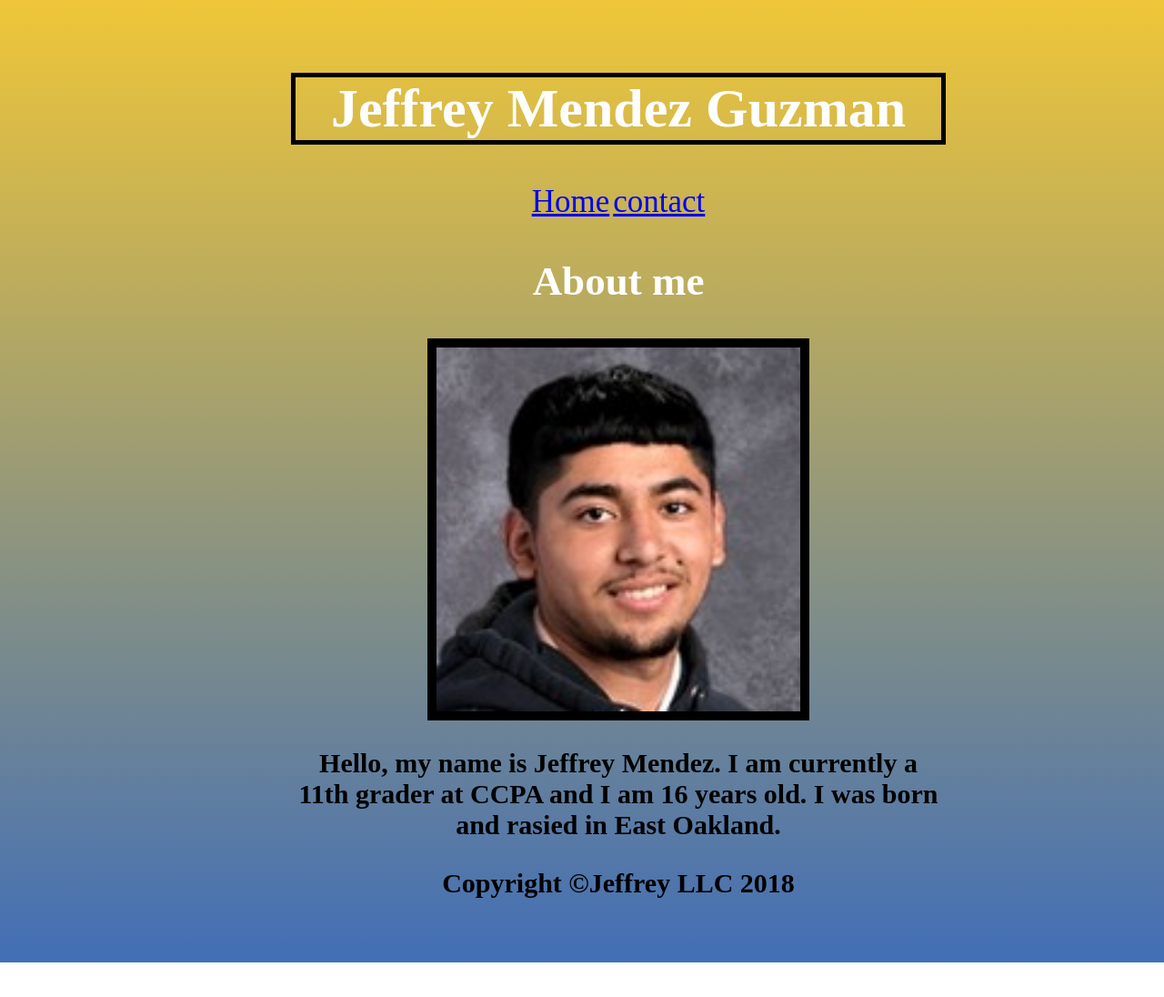
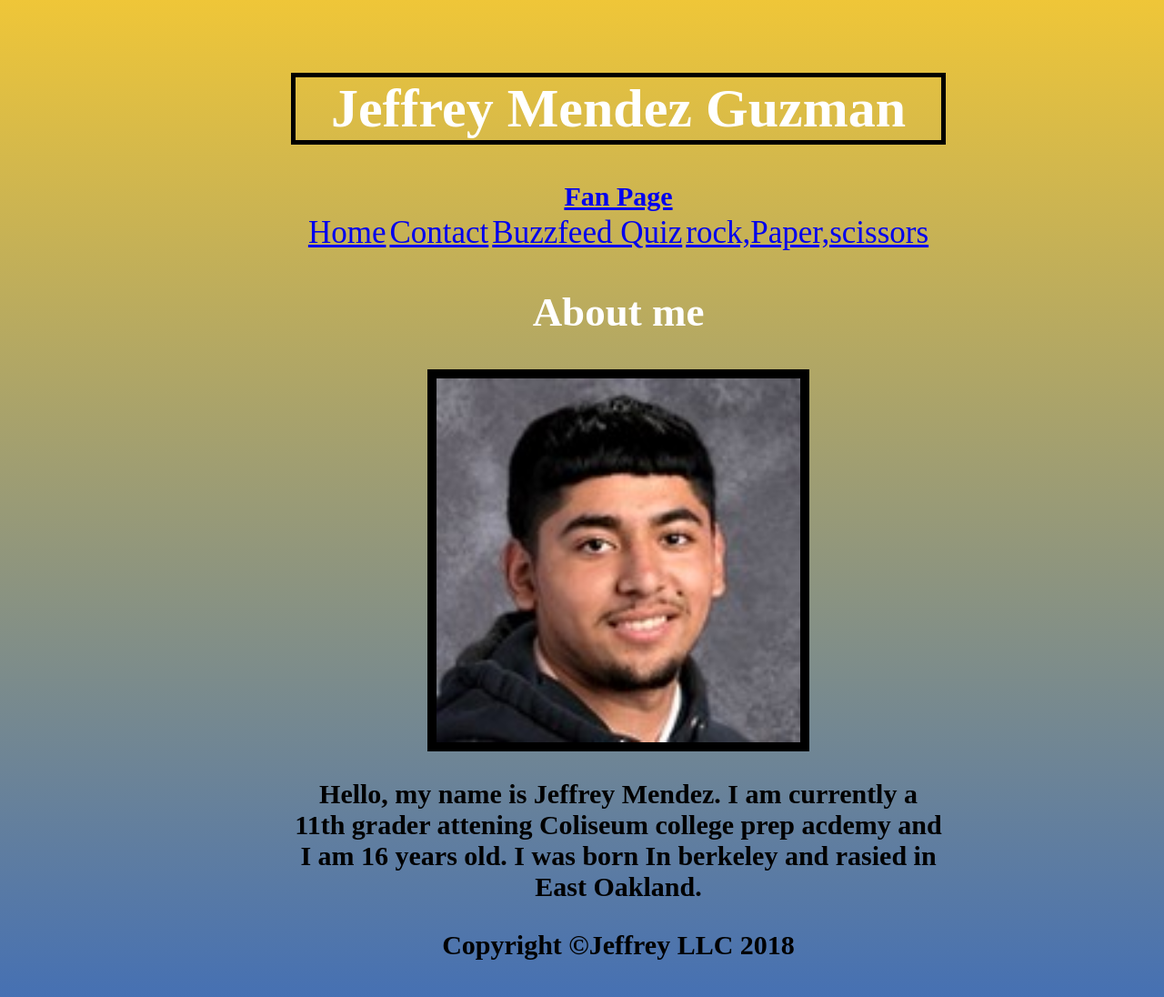
Before and after one commit to jeff510/portfolio, a plain HTML site: page index.html in a window 1280 px wide. Shown: the whole page at 91% size. Before the commit the page ends 1058 px from the top, so only its background shows below. Drawn offline with Linux system fonts and the light colour scheme.

Commit message:
update porfolio

```diff
--- a/index.html
+++ b/index.html
@@ -27,19 +27,21 @@
 
             <td><a href="index.html">Home</a></td>
 
-            <td><a href="contact.html">contact</a></a></td>
+            <td><a href="contact.html">Contact</a></a></td>
 
+            <pd><a href="https://jeff510.github.io/fanpage/">Fan Page</a></a></td>
 
+           <td><a href="https://jeff510.github.io/quiz/">Buzzfeed Quiz</a></a></td>
 
-
+            <td><a href="https://jeff510.github.io/rockpaperscissors/">rock,Paper,scissors</a></a></td>
           </tr>
 
         </table>
 <p>
   <h2> About me </h2>
-  <img src="jeffrey.jpg" width="300px" height="400">
+  <img src="jeffrey.jpg" width="400px" height="400">
 </p>
-<p> Hello, my name is Jeffrey Mendez. I am currently a 11th grader at CCPA and I am 16 years old. I was born and rasied in East Oakland.
+<p> Hello, my name is Jeffrey Mendez. I am currently a 11th grader attening  Coliseum college prep acdemy and I am 16 years old. I was born In berkeley and rasied in East Oakland.
     </p>
     <p>Copyright ©Jeffrey LLC 2018</p>
      </div>
--- a/stylesheet.css
+++ b/stylesheet.css
@@ -12,6 +12,7 @@ body {
    display:flex;
    font-size:35px;
    justify-content:center;
+
 }
 #content{
     padding: 40px;
```
